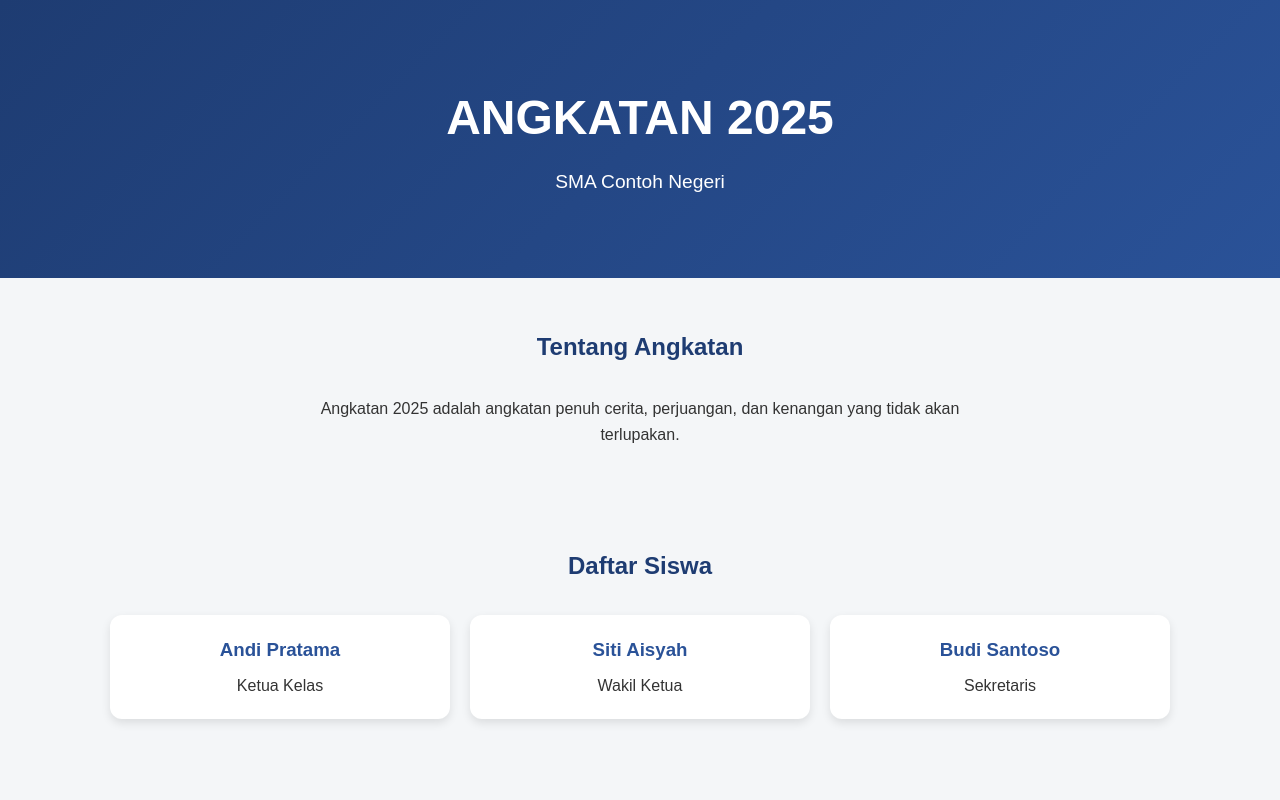
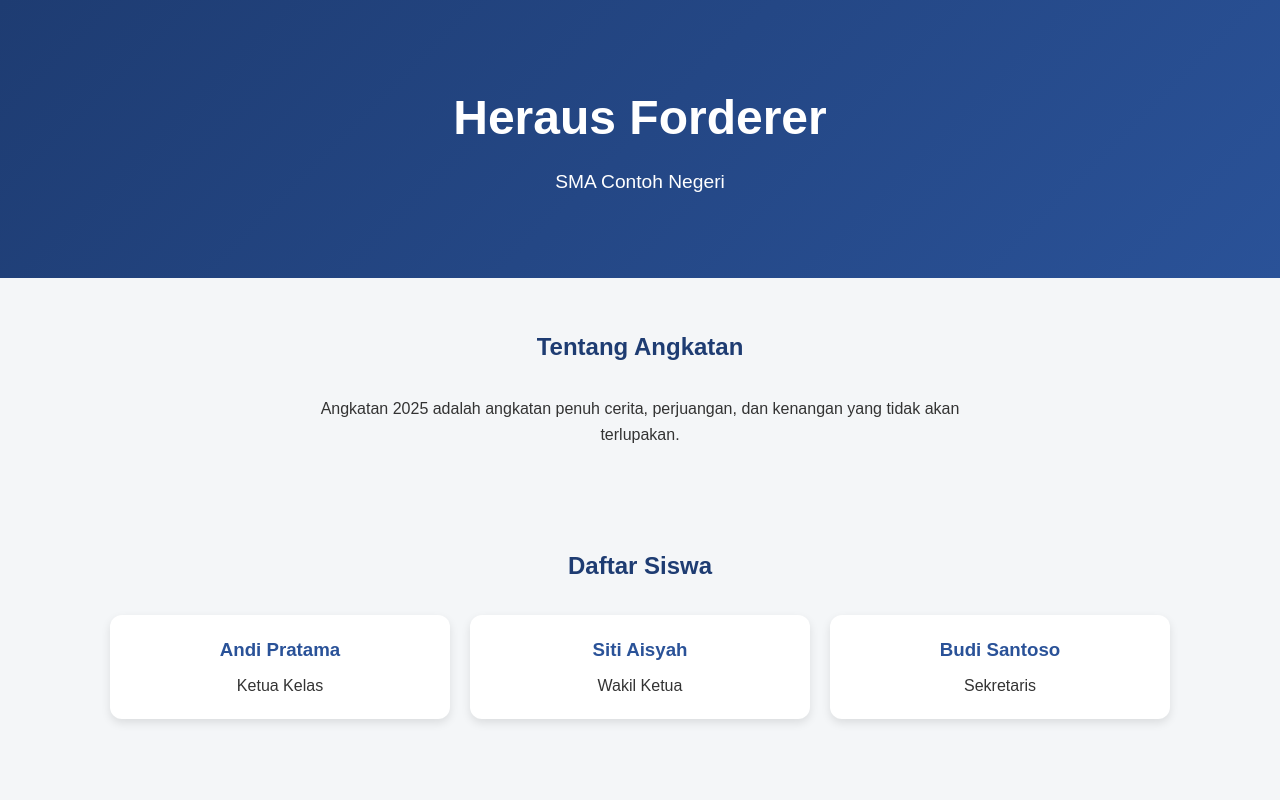
Before and after one commit to tutorincuan/dd, a plain HTML site: page index.html in a window 1280 px wide. Shown: the top 800 px of the page. Drawn offline with Linux system fonts and the light colour scheme.

Commit message:
Update index.html

```diff
--- a/index.html
+++ b/index.html
@@ -9,7 +9,7 @@
 <body>
 
 <header class="hero">
-    <h1>ANGKATAN 2025</h1>
+    <h1>Heraus Forderer</h1>
     <p>SMA Contoh Negeri</p>
 </header>
 
```
